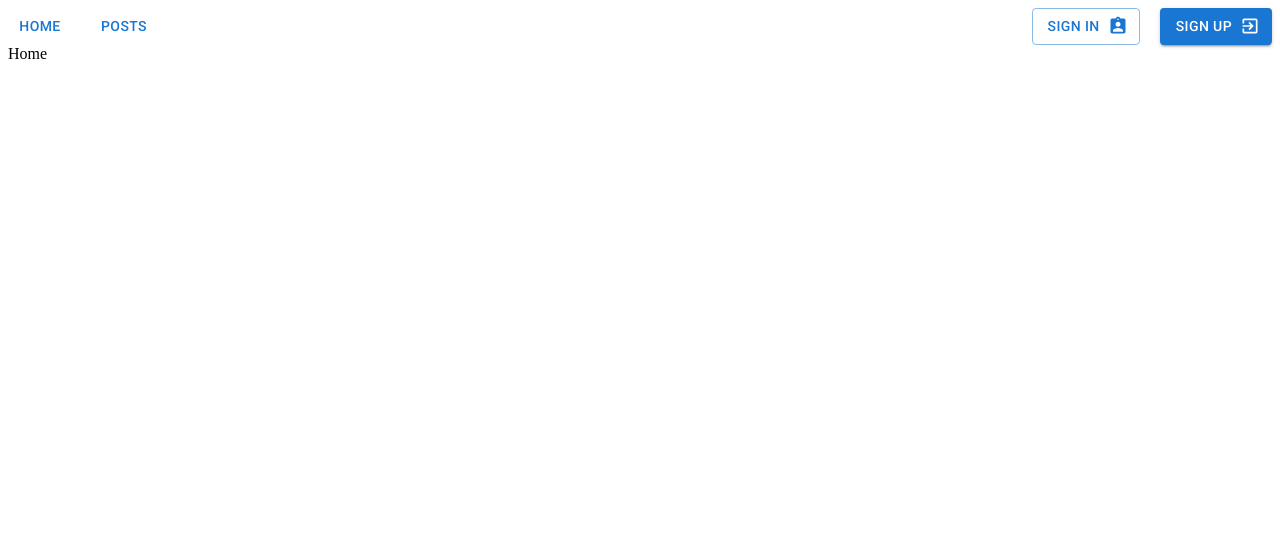
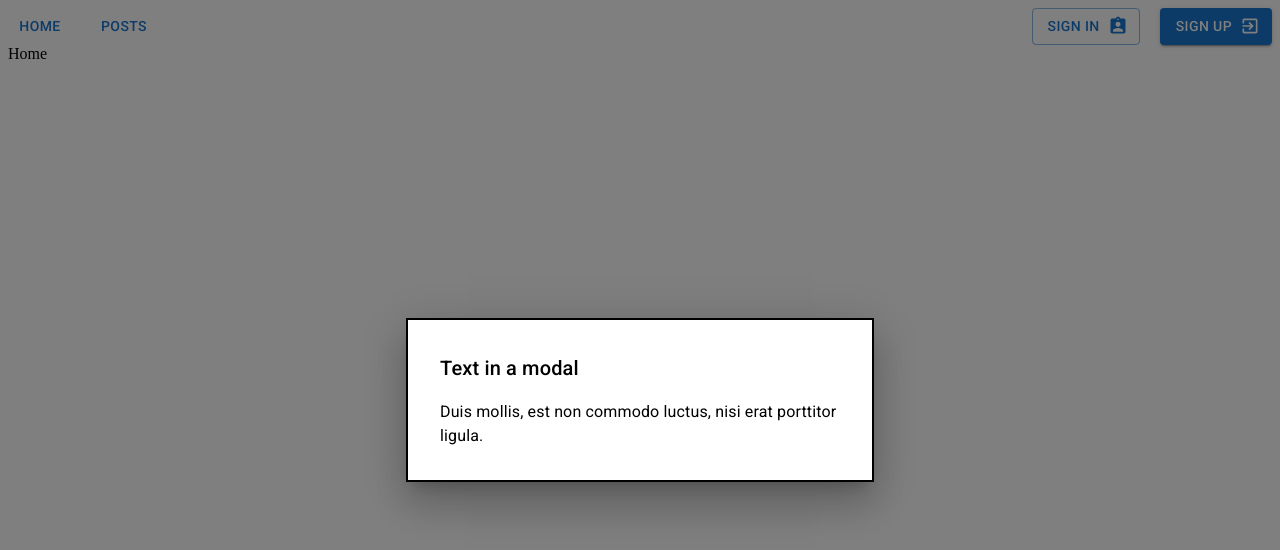
Before and after one commit to RomaZherko21/Project, a React (Create React App) app: page / in a window 1280 px wide. Both pictures are taken after a click on the button "SIGN IN". Shown: the top 550 px of the page. Built offline with nearby package versions, Linux system fonts and the light colour scheme.

Commit message:
feat(FE-2): add sign in modal

```diff
--- a/src/widgets/Header/Header.jsx
+++ b/src/widgets/Header/Header.jsx
@@ -1,9 +1,10 @@
+import { Link } from 'react-router-dom'
 import { Box, Button } from '@mui/material'
-import AssignmentIndIcon from '@mui/icons-material/AssignmentInd'
 import ExitToAppIcon from '@mui/icons-material/ExitToApp'
-import { Link } from 'react-router-dom'
 
 import { ROUTES } from 'shared/consts'
+
+import { SignInModal } from './ui'
 
 function Header() {
     return (
@@ -17,9 +18,7 @@
                 </Link>
             </Box>
             <Box sx={{ display: 'flex', gap: '20px' }}>
-                <Button variant="outlined" endIcon={<AssignmentIndIcon />}>
-                    Sign in
-                </Button>
+                <SignInModal />
                 <Button variant="contained" endIcon={<ExitToAppIcon />}>
                     Sign up
                 </Button>
--- /dev/null
+++ b/src/widgets/Header/ui/SignInModal/SignInModal.jsx
@@ -0,0 +1,55 @@
+import { useState } from 'react'
+import { Box, Button, Typography, Modal } from '@mui/material'
+import AssignmentIndIcon from '@mui/icons-material/AssignmentInd'
+
+const style = {
+    position: 'absolute',
+    top: '50%',
+    left: '50%',
+    transform: 'translate(-50%, -50%)',
+    width: 400,
+    bgcolor: 'background.paper',
+    border: '2px solid #000',
+    boxShadow: 24,
+    p: 4,
+}
+
+function SignInModal() {
+    const [open, setOpen] = useState(false)
+    const handleOpen = () => setOpen(true)
+    const handleClose = () => setOpen(false)
+
+    return (
+        <div>
+            <Button
+                onClick={handleOpen}
+                variant="outlined"
+                endIcon={<AssignmentIndIcon />}
+            >
+                Sign in
+            </Button>
+            <Modal
+                open={open}
+                onClose={handleClose}
+                aria-labelledby="modal-modal-title"
+                aria-describedby="modal-modal-description"
+            >
+                <Box sx={style}>
+                    <Typography
+                        id="modal-modal-title"
+                        variant="h6"
+                        component="h2"
+                    >
+                        Text in a modal
+                    </Typography>
+                    <Typography id="modal-modal-description" sx={{ mt: 2 }}>
+                        Duis mollis, est non commodo luctus, nisi erat porttitor
+                        ligula.
+                    </Typography>
+                </Box>
+            </Modal>
+        </div>
+    )
+}
+
+export default SignInModal
--- /dev/null
+++ b/src/widgets/Header/ui/SignInModal/index.js
@@ -0,0 +1 @@
+export { default as SignInModal } from './SignInModal'
--- /dev/null
+++ b/src/widgets/Header/ui/index.js
@@ -0,0 +1 @@
+export { SignInModal } from './SignInModal'
```
